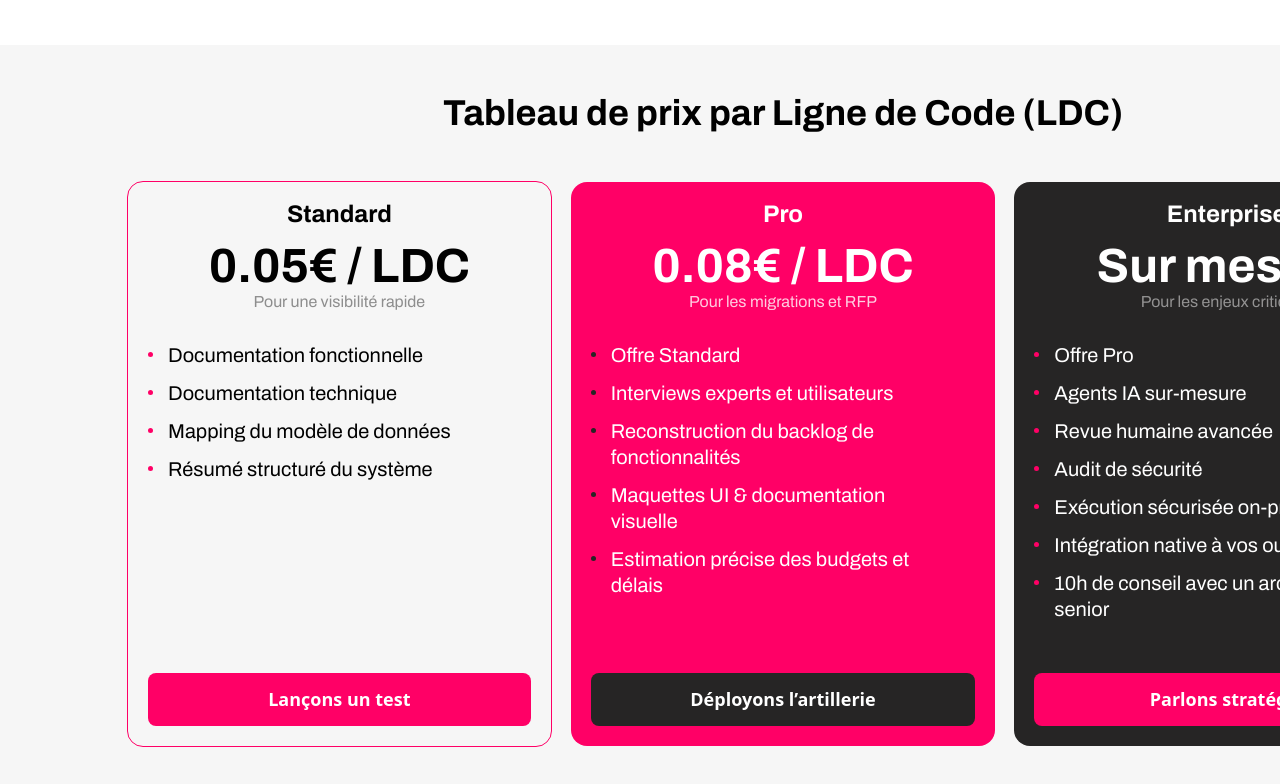
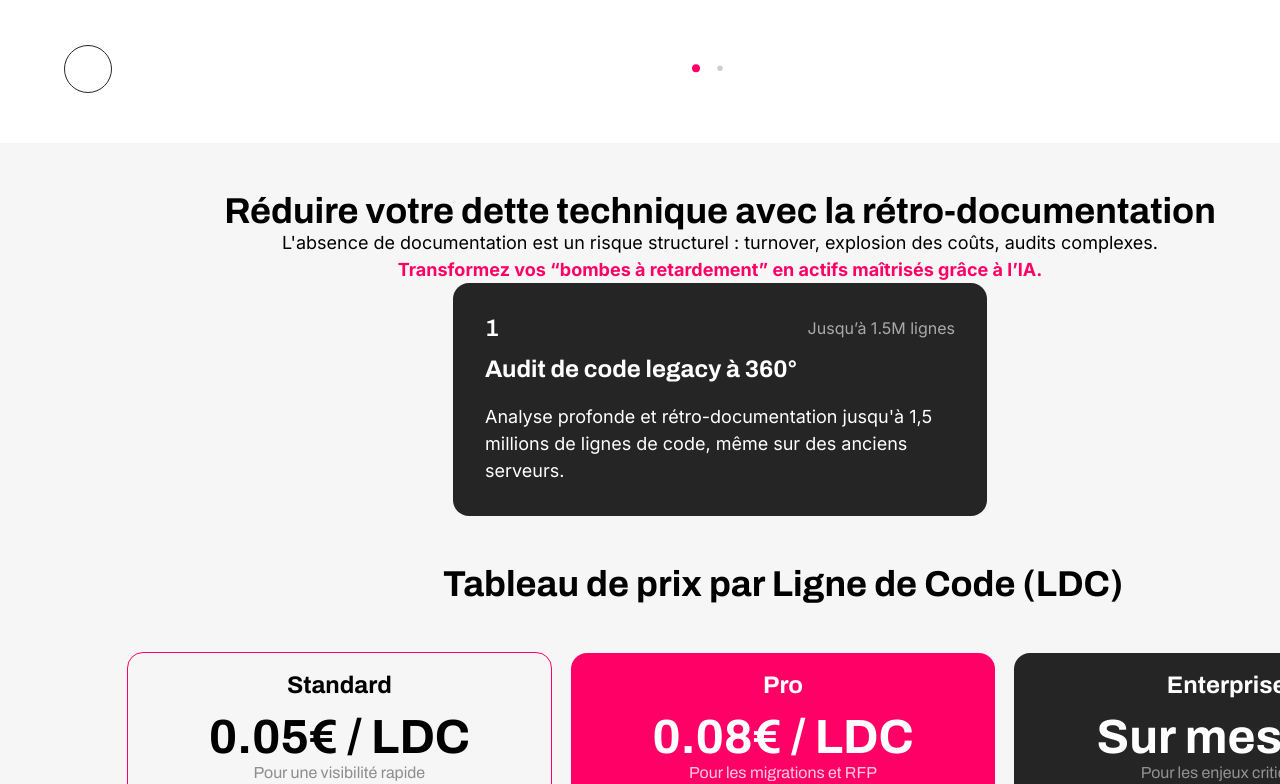
Before and after one commit to Roman1019/Documentation-IA, a website: page index.html in a window 1280 px wide. Shown: the part 943-1727 px from the top of the page. Drawn offline with nearby package versions, Linux system fonts and the light colour scheme.

Commit message:
solution-section

```diff
--- a/css/feedback.css
+++ b/css/feedback.css
@@ -67,6 +67,7 @@
 .feedback-arrow-div {
   position: relative;
   z-index: 10;
+  padding-bottom: 50px;
 }
 
 .feedback-arrow-button {
@@ -79,6 +80,10 @@
   border-radius: 50%;
   background: transparent;
   cursor: pointer;
+}
+
+.feedback-arrow-button:hover {
+  background-color: #ccc;
 }
 
 .feedback-arrow-svg {
@@ -97,3 +102,33 @@
   width: 24px;
   height: 24px;
 }
+
+.feedback-pagination {
+  display: flex;
+  gap: 8px;
+}
+
+/* стандартні крапки swiper */
+.swiper-pagination-bullet {
+  width: 8px;
+  height: 8px;
+  background: #ccc;
+  opacity: 1;
+  border-radius: 50%;
+}
+
+/* активна */
+.swiper-pagination-bullet-active {
+  display: flex;
+  justify-content: center;
+  align-items: center;
+  background-color: #ff0066;
+}
+.swiper-pagination-bullets-dynamic {
+  overflow: visible;
+}
+.swiper-horizontal
+  > .swiper-pagination-bullets.swiper-pagination-bullets-dynamic,
+.swiper-pagination-horizontal.swiper-pagination-bullets.swiper-pagination-bullets-dynamic {
+  transform: translateY(40%);
+}
--- a/css/footer.css
+++ b/css/footer.css
@@ -48,7 +48,15 @@
   opacity: 1;
   padding: 16px 32px;
   border-radius: 8px;
-  border: none;
+  border: 1px solid #ff0066;
+  transition: all 0.3s ease;
+}
+
+.footer-button-style:hover {
+  color: #ff0066;
+  background-color: #ffffff;
+  border: 1px solid #ff0066;
+  transition: all 0.3s ease;
 }
 
 .footer-line::after {
--- a/css/header.css
+++ b/css/header.css
@@ -73,10 +73,15 @@
   text-align: center;
   background-color: #ff0066;
   color: #ffffff;
-  /* width: 180px;
-  height: 53px; */
   opacity: 1;
   padding: 16px 24px;
   border-radius: 8px;
-  border: none;
+  border: 1px solid #ff0066;
+  transition: all 0.4s ease;
 }
+.header-button-style:hover {
+  color: #ff0066;
+  background-color: #ffffff;
+  border: 1px solid #ff0066;
+  transition: all 0.3s ease;
+}
--- a/css/hero.css
+++ b/css/hero.css
@@ -67,7 +67,15 @@
   opacity: 1;
   padding: 16px 32px;
   border-radius: 8px;
-  border: none;
+  border: 1px solid #ff0066;
+  transition: all 0.3s ease;
+}
+
+.hero-button-style:hover {
+  color: #ff0066;
+  background-color: #ffffff;
+  border: 1px solid #ff0066;
+  transition: all 0.3s ease;
 }
 
 .hero-video {
--- a/css/main.css
+++ b/css/main.css
@@ -1,8 +1,8 @@
 @import url("./header.css");
 @import url("./hero.css");
 @import url("./feedback.css");
-/* @import url("./about-us.css");
-@import url("./our-courses.css");
+@import url("./solution.css");
+/* @import url("./our-courses.css");
 @import url("./our-mentors.css");
 @import url("./sign-up.css");
 @import url("./reviews.css"); */
--- a/css/price.css
+++ b/css/price.css
@@ -112,8 +112,15 @@
   opacity: 1;
   padding: 16px 32px;
   border-radius: 8px;
-  border: none;
+  border: 1px solid #ff0066;
   margin-top: auto;
+}
+
+.price-button:hover {
+  color: #ff0066;
+  background-color: #ffffff;
+  border: 1px solid #ff0066;
+  transition: all 0.3s ease;
 }
 
 .price-border-first {
@@ -143,3 +150,6 @@
 .price-button-second {
   background-color: #262525;
 }
+.price-button-second:hover {
+  color: #262525;
+}
--- /dev/null
+++ b/css/solution.css
@@ -0,0 +1,87 @@
+.solution-section {
+  background-color: #f6f6f6;
+}
+
+.solution-title {
+  font-family: Archivo;
+  font-weight: 700;
+  font-size: 36px;
+  line-height: 100%;
+  letter-spacing: 0;
+  text-align: center;
+  padding-top: 50px;
+}
+
+.solution-description-1 {
+  font-family: Inter;
+  font-weight: 400;
+  font-size: 18px;
+  line-height: 1.5;
+  letter-spacing: 0;
+  text-align: center;
+}
+
+.solution-description-2 {
+  font-family: Inter;
+  font-weight: 700;
+  font-size: 18px;
+  line-height: 1.5;
+  letter-spacing: 0;
+  text-align: center;
+  color: #ff0066;
+}
+
+.solution-list {
+  display: flex;
+  align-items: center;
+  justify-content: center;
+}
+
+.solution-item {
+  background-color: #262525;
+  border-radius: 16px;
+  padding: 32px;
+  max-width: 640px;
+}
+
+.solution-number-comment {
+  display: flex;
+  align-items: center;
+  justify-content: space-between;
+  margin-bottom: 12px;
+}
+
+.solution-number {
+  font-family: Archivo;
+  font-weight: 600;
+  font-size: 24px;
+  line-height: 1.1;
+  letter-spacing: 0;
+  color: #ffffff;
+}
+.solution-comment {
+  font-family: Inter;
+  font-weight: 400;
+  font-size: 16px;
+  line-height: 1.5;
+  letter-spacing: 0;
+  color: #aaaaaa;
+}
+.solution-item-title {
+  font-family: Archivo;
+  font-weight: 700;
+  font-size: 24px;
+  line-height: 1.4;
+  letter-spacing: 0;
+  color: #ffffff;
+  margin-bottom: 16px;
+}
+.solution-item-text {
+  font-family: Inter;
+  font-weight: 400;
+  font-size: 18px;
+  line-height: 1.5;
+  letter-spacing: 0;
+  color: #ffffff;
+  max-width: 470px;
+}
--- a/index.html
+++ b/index.html
@@ -5,6 +5,10 @@
     <link rel="icon" type="image/svg+xml" href="/favicon.svg" />
     <meta name="viewport" content="width=device-width, initial-scale=1.0" />
     <title>Code Store</title>
+    <link
+      rel="stylesheet"
+      href="https://cdn.jsdelivr.net/npm/swiper@11/swiper-bundle.min.css"
+    />
     <link rel="stylesheet" href="./css/main.css" />
     <link
       rel="stylesheet"
@@ -18,10 +22,6 @@
     <link
       href="https://fonts.googleapis.com/css2?family=Inter:wght@400;500;600;700&family=Archivo:wght@400;500;600;700&display=swap"
       rel="stylesheet"
-    />
-    <link
-      rel="stylesheet"
-      href="https://cdn.jsdelivr.net/npm/swiper@11/swiper-bundle.min.css"
     />
   </head>
   <body>
@@ -163,6 +163,22 @@
                   </div>
                 </div>
               </li>
+              <li class="feedback-item swiper-slide">
+                <h3 class="feedback-title">
+                  “One does not simply walk into agentic AI. Code.store nous a
+                  rassemblé pour transformer votre dette technique en une force
+                  alliée, à disposition.”
+                </h3>
+                <div class="feedback-generaldiv">
+                  <svg width="56" height="56">
+                    <use href="./icon/feedback1.svg"></use>
+                  </svg>
+                  <div class="feedback-div-name">
+                    <h4 class="feedback-name">Maxime</h4>
+                    <p class="feedback-position">ceo</p>
+                  </div>
+                </div>
+              </li>
             </ul>
           </div>
           <div class="feedback-arrow-div">
@@ -171,6 +187,7 @@
                 <use href="./icon/arrow.svg"></use>
               </svg>
             </button>
+            <div class="feedback-pagination"></div>
             <button class="feedback-arrow-button next">
               <svg class="feedback-arrow-svg-2" width="56" height="56">
                 <use href="./icon/arrow.svg"></use>
@@ -179,10 +196,37 @@
           </div>
         </div>
       </section>
+      <section class="solution-section">
+        <div class="container">
+          <h2 class="solution-title">
+            Réduire votre dette technique avec la rétro-documentation
+          </h2>
+          <p class="solution-description-1">
+            L'absence de documentation est un risque structurel : turnover,
+            explosion des coûts, audits complexes.
+          </p>
+          <p class="solution-description-2">
+            Transformez vos “bombes à retardement” en actifs maîtrisés grâce à
+            l’IA.
+          </p>
+          <ul class="solution-list">
+            <li class="solution-item">
+              <div class="solution-number-comment">
+                <p class="solution-number">1</p>
+                <p class="solution-comment">Jusqu’à 1.5M lignes</p>
+              </div>
+              <h3 class="solution-item-title">Audit de code legacy à 360°</h3>
+              <p class="solution-item-text">
+                Analyse profonde et rétro-documentation jusqu'à 1,5 millions de
+                lignes de code, même sur des anciens serveurs.
+              </p>
+            </li>
+          </ul>
+        </div>
+      </section>
       <section class="price-section">
         <div class="container">
           <h2 class="price-title">Tableau de prix par Ligne de Code (LDC)</h2>
-
           <ul class="price-list">
             <li class="price-item price-border-first">
               <h3 class="price-title-item">Standard</h3>
--- a/main.js
+++ b/main.js
@@ -9,6 +9,11 @@ document.addEventListener("DOMContentLoaded", () => {
       nextEl: ".next",
       prevEl: ".prev",
     },
+    pagination: {
+      el: ".feedback-pagination",
+      clickable: true, // щоб можна було клікати по крапочках
+      dynamicBullets: true,
+    },
 
     // Адаптив
     breakpoints: {
@@ -16,7 +21,8 @@ document.addEventListener("DOMContentLoaded", () => {
         slidesPerView: 2,
       },
       1200: {
-        slidesPerView: 3,
+        slidesPerView: 2,
+        slidesPerGroup: 2,
       },
     },
 
```
